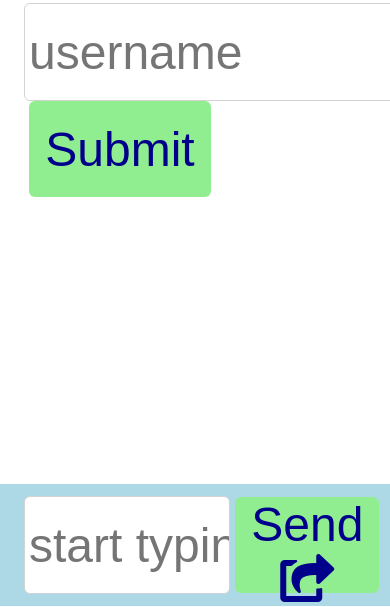
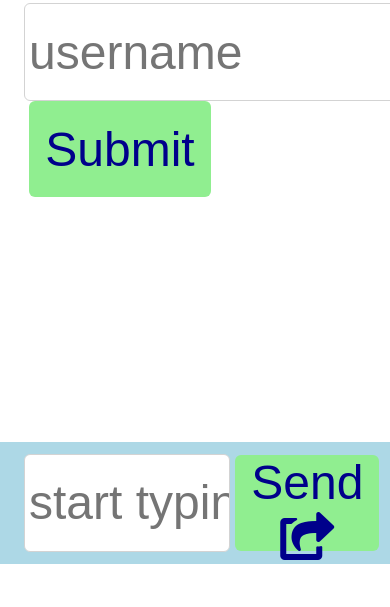
Before and after one commit to talfers/chatty-kathy, a website: page public/index.html in a window 390 px wide. Shown: the part 238-845 px from the top of the page. Drawn offline with Linux system fonts and the light colour scheme; no server answers.

Commit message:
body height mobile test

```diff
--- a/public/css/main.css
+++ b/public/css/main.css
@@ -10,8 +10,8 @@
 
 body {
   color: var(--mainBlue);
-  height: 100vh;
-  max-height: 100vh;
+  height: 95vh;
+  max-height: 95vh;
 }
 
 input {
```
